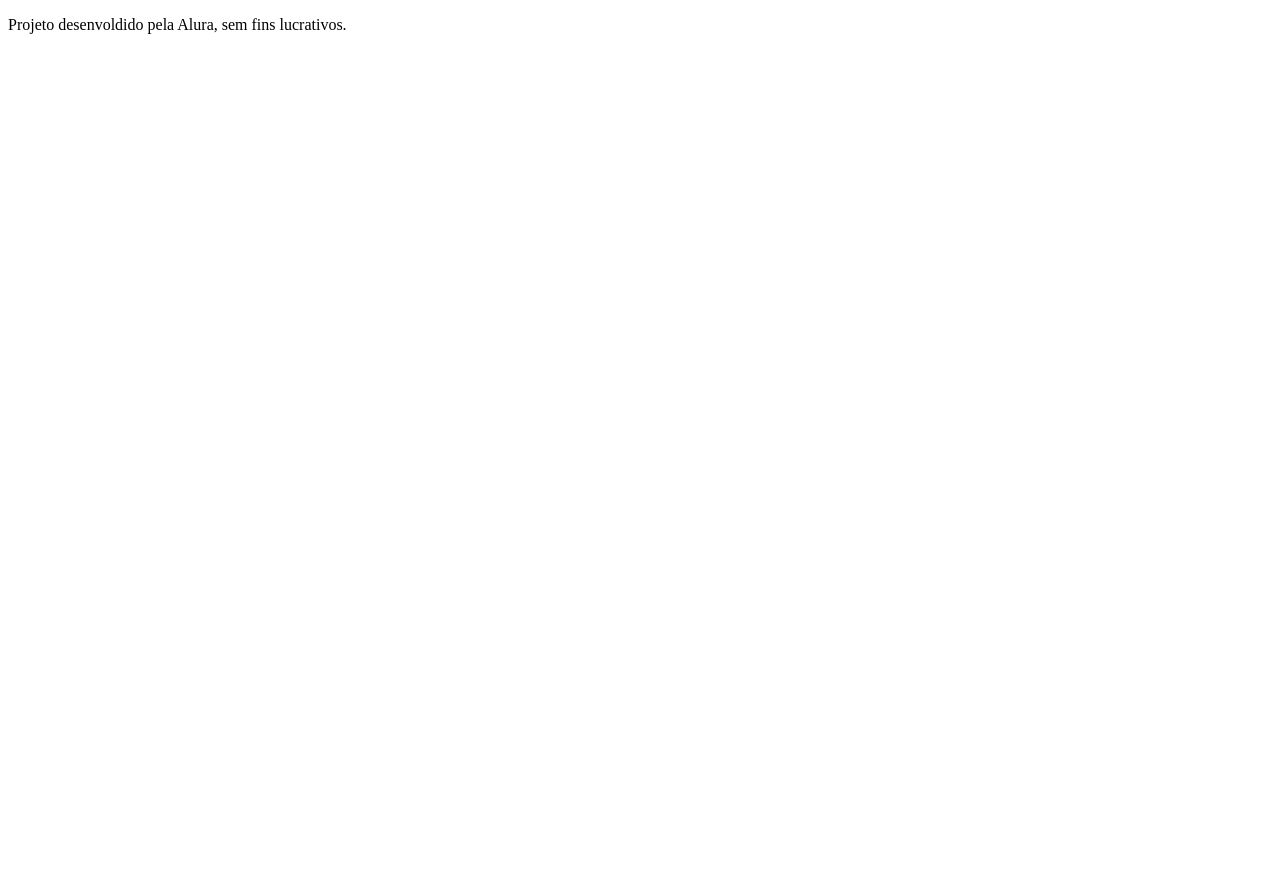
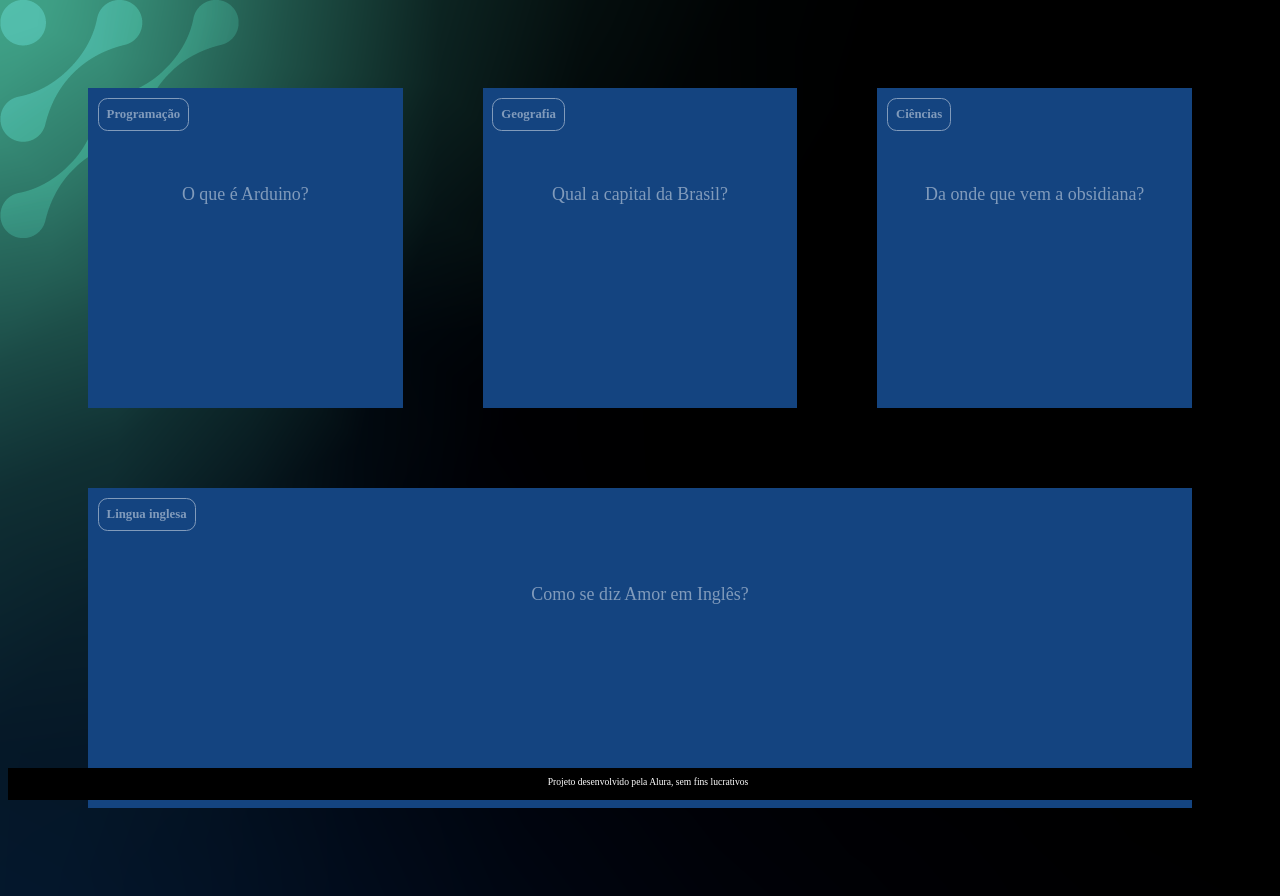
Before and after one commit to MarianaKochinski2025/cartao, a plain HTML site: page index.html in a window 1280 px wide. Before the commit the page ends 800 px from the top, so only its background shows below. Drawn offline with Linux system fonts and the light colour scheme.

Commit message:
Add files via upload

```diff
--- /dev/null
+++ b/app.js
@@ -0,0 +1,29 @@
+function criaCartao(categoria, pergunta, resposta) {
+    let container = document.getElementById('container')
+    let cartao = document.createElement('article')
+    cartao.className = 'cartao'
+
+    cartao.innerHTML = `
+    <div class="cartao__conteudo">
+    <h3>${categoria}</h3>
+    <div class="cartao__conteudo__pergunta">
+        <p>${pergunta}</p>
+    </div>
+    <div class="cartao__conteudo__resposta">
+        <p>${resposta}</p>
+    </div>
+    </div>
+    `
+
+    let respostaEstaVisivel = false
+
+    function viraCartao() {
+        respostaEstaVisivel = !respostaEstaVisivel
+        cartao.classList.toggle('active', respostaEstaVisivel)
+    }
+    cartao.addEventListener('click', viraCartao)
+
+
+    container.appendChild(cartao)
+
+}
--- /dev/null
+++ b/assets/style.css
@@ -0,0 +1,116 @@
+:root {
+    --text-color: #819bbb;
+    --card-front-color: #144480;
+    --card-back-color: #1fb897;
+}
+
+body {
+    background: url('img/bg-desktop.webp');
+    font-family: Bai Jamjuree;
+}
+
+#container {
+    display: flex;
+    flex-wrap: wrap;
+    justify-content: space-between;
+    padding: 4rem;
+    gap: 3rem;
+}
+
+.cartao {
+    margin: 1rem 1rem;
+    height: 20rem;
+    flex-grow: 1;
+    flex-basis: calc(33% - 6rem);
+}
+
+.cartao__conteudo {
+    background-color: var(--card-front-color);
+    text-align: center;
+    /* background-color: aquamarine; */
+    height: 100%;
+    transform-style: preserve-3d;
+    transition: transform 300ms ease-in-out;
+}
+
+.cartao__conteudo h3 {
+    color: var(--text-color);
+    border: 1px solid var(--text-color);
+    text-align: left;
+    padding: 0.5rem;
+    position: absolute;
+    margin: 0.6rem;
+    border-radius: 0.6rem;
+    font-size: 1vw;
+    backface-visibility: hidden;
+}
+
+.cartao__conteudo p {
+    margin-top: 1rem;
+    padding: 2rem;
+    margin-top: 4rem;
+    font-size: 1.4vw;
+}
+
+.cartao__conteudo__pergunta p {
+    color: var(--text-color);
+    font-weight: 500;
+}
+
+.cartao__conteudo__resposta p {
+    color: var(--card-back-color);
+    font-weight: 700;
+}
+
+.cartao.active .cartao__conteudo {
+    transform: rotateY(180deg);
+}
+
+.cartao__conteudo__pergunta,
+.cartao__conteudo__resposta {
+    backface-visibility: hidden;
+    position: absolute;
+    height: 100%;
+    width: 100%;
+    box-sizing: border-box;
+}
+
+.cartao__conteudo__resposta {
+    transform: rotateY(180deg);
+    background-color: rgba(0, 244, 191, 0.2);
+    border: 4px solid var(--card-back-color);
+}
+
+footer {
+    background-color: black;
+    color: white;
+    position: fixed;
+    bottom: 0;
+    width: 100%;
+    height: 2rem;
+}
+
+footer p {
+    text-align: center;
+    font-size: 0.6rem;
+    margin-top: 0.5rem;
+}
+
+@media (max-width: 560px) {
+
+    body {
+        background: url('img/bg-mobile.webp'), no-repeat cover;
+    }
+
+    .cartao {
+        flex: 1 0 calc(100% - 1rem)
+    }
+
+    .cartao__conteudo h3 {
+        font-size: 3vw;
+    }
+
+    .cartao__conteudo p {
+        font-size: 3.8vw;
+    }
+}
--- a/index.html
+++ b/index.html
@@ -3,14 +3,29 @@
 <head>
     <meta charset="UTF-8">
     <meta name="viewport" content="width=device-width, initial-scale=1.0">
-    <title>Document</title>
+    <link rel="stylesheet" href="assets/style.css">
+    <title>Flashcard</title>
 </head>
 <body>
- <main>
-
- </main>
- <footer>
-<p> Projeto desenvoldido pela Alura, sem fins lucrativos.</p>
- </footer>
+    <main>
+        <section id="container">
+            <!-- <article class="cartao">
+                <div class="cartao__conteudo">
+                    <h3>Programação</h3>
+                    <div class="cartao__conteudo__pergunta">
+                        <p>O que é JavaScript?</p>
+                    </div>
+                    <div class="cartao__conteudo__resposta">
+                        <p>O JavaScript é uma linguagem de programação</p>
+                    </div>
+                </div>
+            </article> -->
+        </section>
+    </main>
+    <footer>
+        <p>Projeto desenvolvido pela Alura, sem fins lucrativos</p>
+    </footer>
+    <script src="app.js"></script>
+    <script src="perguntas.js"></script>
 </body>
 </html>
--- /dev/null
+++ b/perguntas.js
@@ -0,0 +1,22 @@
+criaCartao(
+    'Programação',
+    'O que é Arduino?',
+    'É uma plataforma de prototipagem eletrônica.'
+)
+
+criaCartao(
+    'Geografia',
+    'Qual a capital da Brasil?',
+    'A capital do brasil é o Brasília'
+)
+criaCartao(
+    'Ciências',
+    'Da onde que vem a obsidiana?',
+    'Atravez da lava do vulcão'
+)
+
+criaCartao(
+    'Lingua inglesa',
+    'Como se diz Amor em Inglês?',
+    'Se diz Love'
+)
```
Also changed, not shown: assets/img/bg-desktop.webp (added), assets/img/bg-mobile.webp (added), assets/img/bg-tablet.webp (added).
